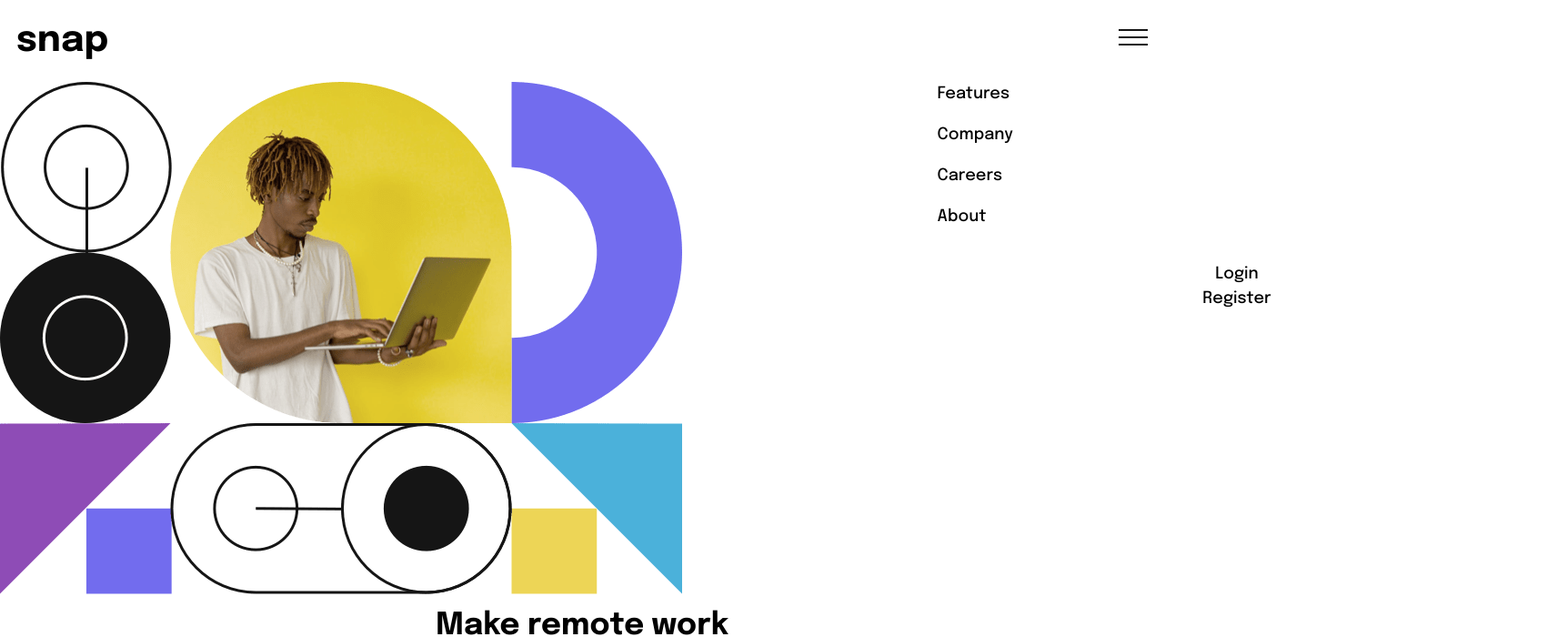
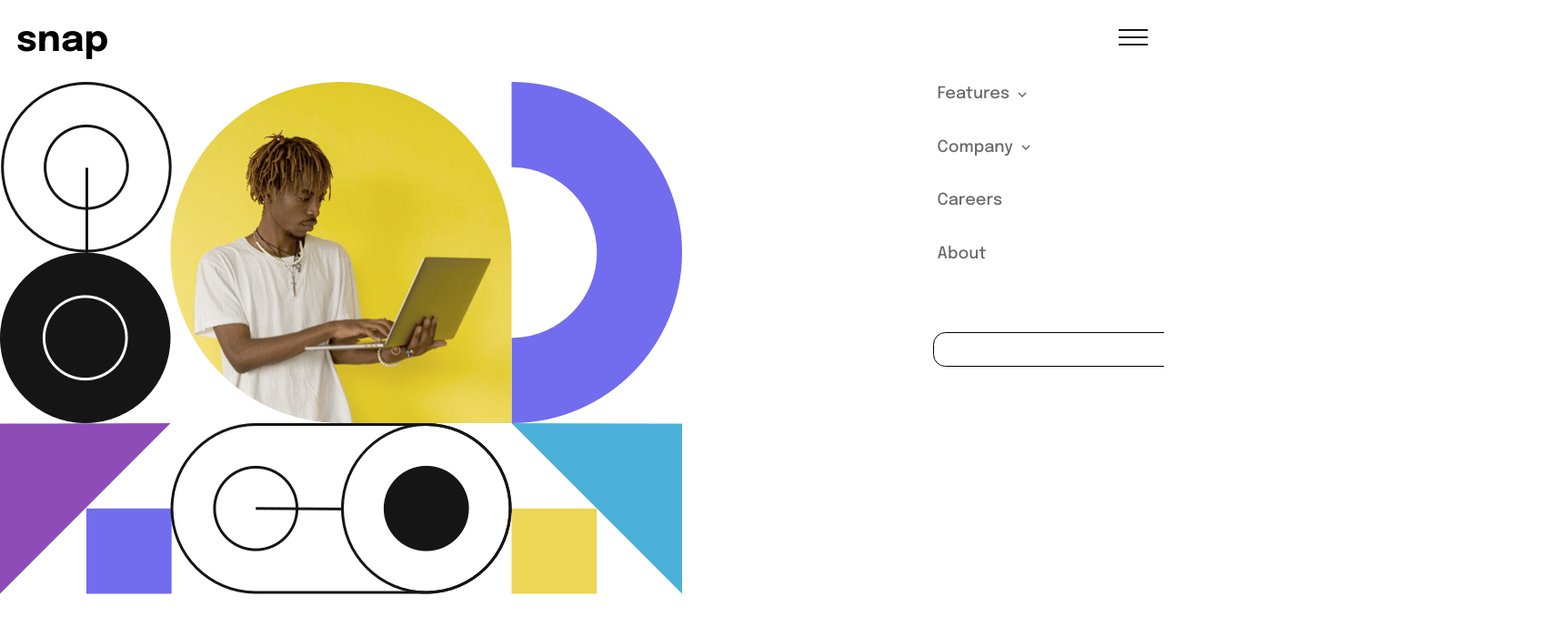
Before and after one commit to Sherlockzen/intro-section-frontendmentor, a React (Vite) app: page / in a window 1280 px wide. Shown: the top 700 px of the page at 91% size, 1712 px wide, since content can reach past the window. Built offline with nearby package versions, Linux system fonts and the light colour scheme.

Commit message:
Feat: add menu style

```diff
--- a/package.json
+++ b/package.json
@@ -4,7 +4,7 @@
   "version": "0.0.0",
   "type": "module",
   "scripts": {
-    "dev": "vite",
+    "dev": "vite --host",
     "build": "tsc && vite build",
     "lint": "eslint src --ext ts,tsx --report-unused-disable-directives --max-warnings 0",
     "preview": "vite preview"
--- a/src/App.tsx
+++ b/src/App.tsx
@@ -8,10 +8,15 @@ import maker from './images/client-maker.svg'
 import meet from './images/client-meet.svg'
 import arrowUp from './images/icon-arrow-up.svg'
 import arrowDown from './images/icon-arrow-down.svg'
+import calendar from './images/icon-calendar.svg'
+import todo from './images/icon-todo.svg'
+import reminder from './images/icon-reminders.svg'
+import planning from './images/icon-planning.svg'
 
 function App() {
   const [isOpen, setIsOpen] = useState(false);
-  const [arrow, setArrow] = useState(false);
+  const [features, setFeatures] = useState(false);
+  const [company, setCompany] = useState(false);
 
   const menuClick = () => {
     setIsOpen(!isOpen);
@@ -19,10 +24,10 @@ function App() {
 
   return (
     <>
-      <div className=" font-Epilogue w-full h-screen">
+      <div className=" font-Epilogue w-full h-screen overflow-hidden absolute">
         <header className=" p-4 flex justify-between items-center h-20">
           <span className=" font-bold text-4xl">snap</span>
-          <div>
+          <div className=' text-MediumGray'>
             <button className=" relative z-50" onClick={menuClick}>
               <img src={isOpen ? menuClose : menuOpen} alt="close menu icon" />
             </button>
@@ -34,18 +39,54 @@ function App() {
                   : " -right-96 transation delay-150 duration-700")
               }
             >
-              <div className=" mt-20 flex flex-col gap-4 px-5 backdrop-opacity-0">
-                <details >
-                  <summary className=' list-none'>Features</summary>
-                  <div>algo aparece</div>
+              <div className=" mt-20 flex flex-col gap-7 px-5 backdrop-opacity-0 ">
+                <details onClick={ () => setFeatures(!features)}>
+                  <summary className=' list-none flex items-center gap-2 w-full'>
+                    Features
+                    <img className=' h-full' src={features ? arrowUp : arrowDown} alt='arrow icon' />
+                  </summary>
+                  <div className=' flex flex-col gap-4 mt-5 ml-6'>
+                    <div className=' flex items-center gap-4'>
+                      <img src={todo} />
+                      Todo List
+                    </div>
+                    <div className=' flex items-center gap-4'>
+                      <img src={calendar} />
+                      Calendar
+                    </div>
+                    <div className=' flex items-center gap-4'>
+                      <img src={reminder} />
+                      Reminders
+                    </div>
+                    <div className=' flex items-center gap-4'>
+                      <img src={planning} />
+                      Planning
+                    </div>
+                  </div>
                 </details>
-                <div>Company</div>
+                <details onClick={ () => setCompany(!company)}>
+                  <summary className=' list-none flex items-center gap-2 w-full'>
+                    Company
+                    <img className=' h-full' src={company ? arrowUp : arrowDown} alt='arrow icon' />
+                  </summary>
+                  <div className=' flex flex-col gap-4 mt-5 ml-6'>
+                    <div className=' flex items-center gap-4'>
+                      History
+                    </div>
+                    <div className=' flex items-center gap-4'>
+                      Our Team
+                    </div>
+                    <div className=' flex items-center gap-4'>
+                      Blog
+                    </div>
+                  </div>
+                </details>
                 <div>Careers</div>
                 <div>About</div>
               </div>
               <div className=" flex flex-col mt-8">
-                <button>Login</button>
-                <button>Register</button>
+                <button className=''>Login</button>
+                <button className=' border-[1px] mt-2 p-1 border-black mx-4 rounded-xl'>Register</button>
               </div>
             </div>
             <div
@@ -60,7 +101,7 @@ function App() {
         </header>
         <img src={heroMobile} alt="a man holding a laptop" />
         <div className=" text-center p-3 flex flex-col gap-6">
-          <h1 className=" text-3xl font-bold">Make remote work</h1>
+          <h1 className=" text-3xl font-bold mt-8">Make remote work</h1>
           <p className=" text-MediumGray text-sm leading-normal">
             Get your team in sync, no matter your location. Stramline processes,
             create team rituals, and watch productivity soar.
@@ -69,7 +110,7 @@ function App() {
             Learn more
           </button>
         </div>
-        <div className=" flex gap-6 w-[360px] px-4 flex-wrap justify-center items-center mt-8">
+        <div className=" flex gap-6 px-4 flex-wrap justify-center items-center mt-8">
           <img className=" h-3" src={databiz} />
           <img className=" h-4" src={audiphile} />
           <img className=" h-3" src={meet} />
```
